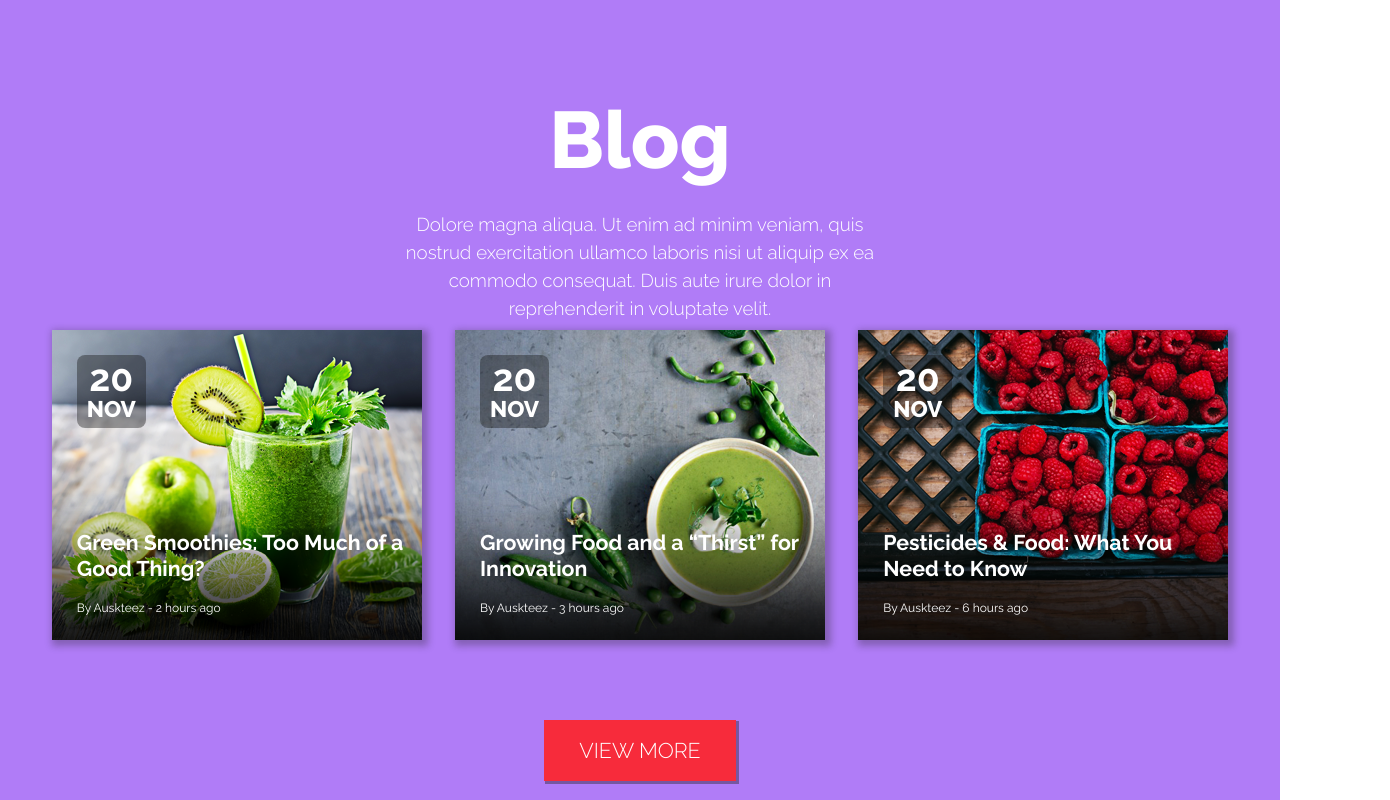
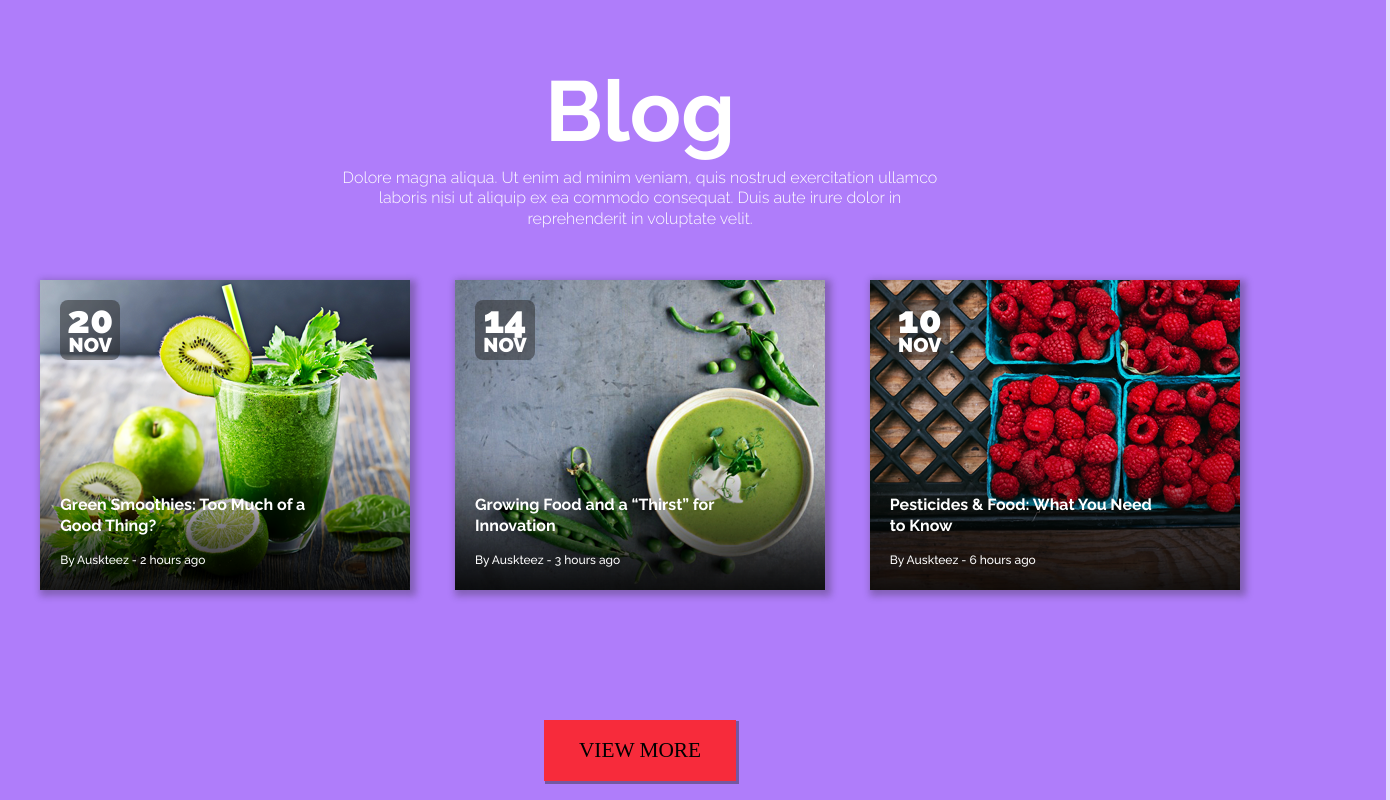
Before and after one commit to radomir-k/Cahee, a plain HTML site: page index.html in a window 1280 px wide. Shown: the whole page, 1390 px wide, since content can reach past the window. Drawn offline with Linux system fonts and the light colour scheme; a web font is replaced by a local one.

Commit message:
v.03-prealfa, remade for final build

```diff
--- /dev/null
+++ b/css/default.css
@@ -0,0 +1,55 @@
+
+/*--- Fonts Description -----------------------------------------------------------*/
+
+.-font-type--main {font-family: 'Raleway', sans-serif;}
+.-font--thin {font-weight: 300; line-height: 1.2;}
+.-font--regular {font-weight: 500; line-height: 1.2;}
+.-font--bold {font-weight: 700; line-height: 1.2;}
+.-font--havi {font-weight: 900; line-height: 1.2;}
+.-text-align--left {text-align: left;}
+.-text-align--center {text-align: center;}
+.-text-align--right {text-align: right;}
+.-text--small {font-size: 12px; line-height: 1.2;}
+.-text--normal {font-size: 16px; line-height: 1.3;}
+.-text--big {font-size: 65px; line-height: 1.2;}
+.-text--great {font-size: 85px; line-height: 1.2;}
+.-text--date-day {font-size: 38px; line-height: .8;}
+.-text--date-month {font-size: 20px; line-height: 1;}
+.-text--button {font-size: 30px; line-height: 1.2;}
+.-text--menu {font-size: 30px; line-height: 1.2;}
+.-text-color--light {color: rgba(255, 255, 255, 1);}
+.-text-color--dark {color: rgba(38, 38, 38, 1);}
+.-text-color--red {color:#ff2b58;}
+.-text--link {text-decoration: none;}
+
+
+/*--- Background Color Description -------------------------------------------------*/
+
+.-fone-color--dark {background-color: rgba(40, 40, 40, 1);}
+.-fone-color--dark-translucent {background-color: rgba(40, 40, 40, .5);}
+.-fone-color--light {background-color: rgba(255, 255, 255, 1);}
+.-fone-color--light {background-color: rgba(255, 255, 255, 1);}
+.-fone-color--yellow {background-color: rgba(255, 235, 45, 1);}
+.-fone-color--violet {background-color: rgba(175, 125, 250, 1);}
+.-fone-color--blue {background-color: rgba(110, 190, 250, 1);}
+.-fone-color--green {background-color: rgba(150, 185, 45, 1);}
+.-fone-color--lightgreen {background-color: rgba(0, 180, 180, 1);}
+.-fone-color--lightgreen-translucent {background-color: rgba(0, 180, 180, 0.4);}
+.-fone-color--grey {background-color: rgba(90, 130, 160, 1);}
+.-fone-color--orange {background-color: rgba(255, 95, 50, 1);}
+.-fone-color--red {background-color: rgba(250, 45, 60, 1);}
+.-fone-color--neutral {background-color: rgba(210, 210, 230, 1);}
+
+
+/*--- Logo Description -------------------------------------------------------------*/
+
+.-logo--small {width: 65px;}
+.-logo--big {width: 85px;}
+
+
+/*--- Image Description -------------------------------------------------------------*/
+
+.-blog-item-fone--kivi {background-image: url(/images/kiwi.png);}
+.-blog-item-fone--peas {background-image: url(/images/peas.png);}
+.-blog-item-fone--raspbery {background-image: url(/images/raspbery.png);}
+.-contact-container--fone {background-image: url(/images/footer-fone.webp);}
--- a/css/reset.css
+++ b/css/reset.css
@@ -1,32 +1,25 @@
-/* http://meyerweb.com/eric/tools/css/reset/ */
-/* v1.0 | 20080212 */
 
-html, body, div, span, applet, object, iframe,
-h1, h2, h3, h4, h5, h6, p, blockquote, pre,
-a, abbr, acronym, address, big, cite, code,
-del, dfn, em, font, img, ins, kbd, q, s, samp,
-small, strike, strong, sub, sup, tt, var,
-b, u, i, center,
-dl, dt, dd, ol, ul, li,
-fieldset, form, label, legend,
-table, caption, tbody, tfoot, thead, tr, th, td {
-	margin: 0;
+* {
+    margin: 0;
 	padding: 0;
 	border: 0;
 	outline: 0;
-	font-size: 100%;
-	vertical-align: baseline;
-	background: transparent;
+	box-sizing: border-box;
+    font-size: 100%;
+    line-height: 1;
+    text-decoration: none;
+    background: transparent;
+    vertical-align: baseline;
 }
-body {
-	line-height: 1;
-}
+
 ol, ul {
 	list-style: none;
 }
+
 blockquote, q {
 	quotes: none;
 }
+
 blockquote:before, blockquote:after,
 q:before, q:after {
 	content: '';
--- a/css/style.css
+++ b/css/style.css
@@ -1,62 +1,54 @@
-@keyframes spinnn {
-    from {transform: rotateY(0deg);}
-    to {transform: rotateY(360deg);}
+
+.page {
+    display: flex;
+    flex-direction: column;
+    align-items: center;
+    justify-content: flex-start;
+    width: 100vw;
+    min-height: 100vh;
 }
 
-* {
-    margin: 0;
-    padding: 0;
-    font-size: 0;
-    font-family: 'Raleway', sans-serif;
-    color: rgba(255, 255, 255, 1)
+.-main-container {
+    display: flex;
+    flex-direction: column;
+    flex-wrap: nowrap;
+    align-items: center;
+    position: relative;
+    width: 1500px;
+    min-height: 100vh;
+    border-left: 4px solid rgba(255, 255, 255, .7);
+    border-right: 4px solid rgba(255, 255, 255, .7);
 }
 
-.root_box {
+.-header {
     display: flex;
-    justify-content: center;
-    position: relative;
-    width: 100vw;
-    height: 100vh;
     flex-direction: column;
-    justify-content: center;
+    flex-wrap: nowrap;
+    height: 170px;
+    margin-top: 60px;
+    margin-bottom: 50px;
     align-items: center;
-    background-color: rgba(176, 124, 247, 1);
+    justify-content: space-between;
 }
 
-.header_box {
-    width: 37%;
-    height: auto;
-    position: absolute;
-    top: 100px;
+.-header--blog {
+    width: 40%;
 }
 
-.header_box h1 {
-    font-size: 60pt;
-    font-weight: 800;
-    text-align: center;
-    margin-bottom: 30px;
-}
-
-.header_box h2 {
-    margin-bottom: 15px;
-    font-size: 14pt;
-    font-weight: 300;
-    text-align: center;
-    line-height: 1.5;
-}
-
-.content_box {
-    display: inline-flex;
+.-blog-content-case {
+    display:flex;
+    flex-direction: row;
+    flex-wrap: nowrap;
     justify-content: center;
-    position: absolute;
-    top: 330px;
-    width: fit-content;
+    width: 100%;
     background-color: rgba(255, 255, 255, 0);
 }
 
-.item_box {
+.-blog-item {
     display: flex;
-    position: relative;
+    flex-direction: column;
+    align-items: flex-start;
+    justify-content: flex-start;
     width: 370px;
     height: 310px;
     margin-left: 1.5%;
@@ -64,45 +56,29 @@
     box-shadow: 3px 3px 7px 3px rgba(30, 30, 30, 0.3);
 }
 
-.item_box_text {
-    display: block;
-    position: absolute;
-    left: 25px;
-    bottom: 25px;
-    text-align: left;
-    line-height: 1.2;
+.-blog-date-case {
+    display: flex;
+    width: 60px;
+    height: 60px;
+    flex-direction: column;
+    align-items: center;
+    justify-content: center;
+    border-radius: 8px;
+    margin-top: 20px;
+    margin-left: 20px;
 }
 
-.item_box_text h4 {
-    font-size: 16pt;
-    font-weight: 700;
-}
-
-.item_box_text h5 {
-    font-size: 9pt;
-    font-weight: 400;
-}
-
-.item_box_date {
-    display: block;
-    position: absolute;
-    top: 25px;
-    left: 25px;
-    box-sizing: border-box;
-    font-weight: 800;
-    text-align: center;
-    line-height: .7;
-    padding: 10px;
-    background-color: rgba(20, 20, 20, .4);
+.-blog-text-case {
+    display: flex;
+    width: fit-content;
+    height: fit-content;
+    flex-direction: column;
+    align-items: flex-start;
+    justify-content: flex-start;
     border-radius: 8px;
-}
-
-.item_box_date h3 {
-    font-size: 28pt;
-}
-
-.item_box_date p {
-    font-size: 17pt;
+    margin-top: 135px;
+    margin-bottom: 20px;
+    margin-left: 20px;
 }
 
 .footer_box {
@@ -133,10 +109,3 @@
     background-color: rgb(173, 20, 33);
     border-radius: 10px;
 }
-
-.item_box:hover {
-    animation-name: spinnn;
-    animation-duration: 1000ms;
-    animation-iteration-count: infinite;
-    animation-timing-function:cubic-bezier(0.25, 0.46, 0.45, 0.94);
-}
--- a/index.html
+++ b/index.html
@@ -3,51 +3,87 @@
     <head>
         <meta charset="UTF-8">
         <meta name="viewport" content="width=device-width, initial-scale=1.0">
-        <link href="https://fonts.googleapis.com/css2?family=Raleway:wght@300;400;700;800;900&display=swap" rel="stylesheet">
+        <link href="https://fonts.googleapis.com/css2?family=Raleway:wght@300;500;700;900&display=swap" rel="stylesheet">
         <link rel="stylesheet" type="text/css" href="/css/reset.css">
-        <link rel="stylesheet" type="text/css" href="/css/fonts.css">
+        <link rel="stylesheet" type="text/css" href="/css/default.css">
         <link rel="stylesheet" type="text/css" href="/css/style.css">
-        <title>Cahee</title>
+        <title>First</title>
     </head>
 
     <body>
-        <div class="root_box">
-            <div class="header_box">
-                <h1>Blog</h1>
-                <h2>Dolore magna aliqua. Ut enim ad minim veniam, quis nostrud exercitation ullamco laboris nisi ut aliquip ex ea commodo consequat. Duis aute irure dolor in reprehenderit in voluptate velit.</h2>
+        <div class="page -fone-color--neutral">
+            <!-- Header Section -->
+            <div class="-main-container -fone-color--violet">
+                <div class="-header -header--blog">
+                    <h1 class="-font-type--main -font--bold -text--great -text-color--light -text-align--center">
+                        Blog
+                    </h1>
+                    <p class="-font-type--main -font--thin -text--normal -text-color--light -text-align--center">
+                        Dolore magna aliqua. Ut enim ad minim veniam, quis nostrud exercitation
+                        ullamco laboris nisi ut aliquip ex ea commodo consequat.
+                        Duis aute irure dolor in reprehenderit in voluptate velit.
+                    </p>
                 </div>
-            <div class="content_box">
-                <div class="item_box">
-                    <img src="/images/kiwi.png" alt="Kiwi">
-                    <div class="item_box_date">
-                        <h3>20</h3><br>
-                        <p>NOV</p>
+                <!-- Main Section -->
+                <div class="-blog-content-case">
+                    <!-- Info Card -->
+                    <div class="-blog-item -blog-item-fone--kivi">
+                        <div class="-blog-date-case -fone-color--dark-translucent">
+                            <p class="-font-type--main -font--havi -text--date-day -text-color--light -text-align--center">
+                                20
+                            </p>
+                            <p class="-font-type--main -font--havi -text--date-month -text-color--light -text-align--center">
+                                NOV
+                            </p>
                         </div>
-                    <div class="item_box_text">
-                        <h4>Green Smoothies: Too Much of a Good Thing?</h4><br>
-                        <h5>By Auskteez - 2 hours ago</h5>
+                        <div class="-blog-text-case">
+                            <p class="-font-type--main -font--bold -text--normal -text-color--light -text-align--left">
+                                Green Smoothies: Too Much of a<br>Good Thing?
+                            </p>
+                            <br>
+                            <p class="-font-type--main -font--regular -text--small -text-color--light -text-align--left">
+                                By Auskteez - 2 hours ago
+                            </p>
                         </div>
                     </div>
-                <div class="item_box">
-                    <img src="/images/peas.png" alt="Peas">
-                    <div class="item_box_date">
-                        <h3>20</h3><br>
-                        <p>NOV</p>
+                    <!-- Info Card -->
+                    <div class="-blog-item -blog-item-fone--peas">
+                        <div class="-blog-date-case -fone-color--dark-translucent">
+                            <p class="-font-type--main -font--havi -text--date-day -text-color--light -text-align--center">
+                                14
+                            </p>
+                            <p class="-font-type--main -font--havi -text--date-month -text-color--light -text-align--center">
+                                NOV
+                            </p>
                         </div>
-                    <div class="item_box_text">
-                        <h4>Growing Food and a “Thirst” for Innovation</h4><br>
-                        <h5>By Auskteez - 3 hours ago</h5>
+                        <div class="-blog-text-case">
+                            <p class="-font-type--main -font--bold -text--normal -text-color--light -text-align--left">
+                                Growing Food and a “Thirst” for<br>Innovation
+                            </p>
+                            <br>
+                            <p class="-font-type--main -font--regular -text--small -text-color--light -text-align--left">
+                                By Auskteez - 3 hours ago
+                            </p>
                         </div>
                     </div>
-                <div class="item_box">
-                    <img src="/images/raspbery.png" alt="Raspbery">
-                    <div class="item_box_date">
-                        <h3>20</h3><br>
-                        <p>NOV</p>
+                    <!-- Info Card -->
+                    <div class="-blog-item -blog-item-fone--raspbery">
+                        <div class="-blog-date-case -fone-color--dark-translucent">
+                            <p class="-font-type--main -font--havi -text--date-day -text-color--light -text-align--center">
+                                10
+                            </p>
+                            <p class="-font-type--main -font--havi -text--date-month -text-color--light -text-align--center">
+                                NOV
+                            </p>
                         </div>
-                    <div class="item_box_text">
-                        <h4>Pesticides & Food: What You Need to Know</h4><br>
-                        <h5>By Auskteez - 6 hours ago</h5>
+                        <div class="-blog-text-case">
+                            <p class="-font-type--main -font--bold -text--normal -text-color--light -text-align--left">
+                                Pesticides & Food: What You Need<br>to Know
+                            </p>
+                            <br>
+                            <p class="-font-type--main -font--regular -text--small -text-color--light -text-align--left">
+                                By Auskteez - 6 hours ago
+                            </p>
                         </div>
                     </div>
                 </div>
@@ -55,6 +91,6 @@
                     <h6>VIEW MORE</h6>
                 </div>
             </div>
-
+        </div>
     </body>
 </html>
```
Lines whose indentation alone changed are shown as unchanged.
